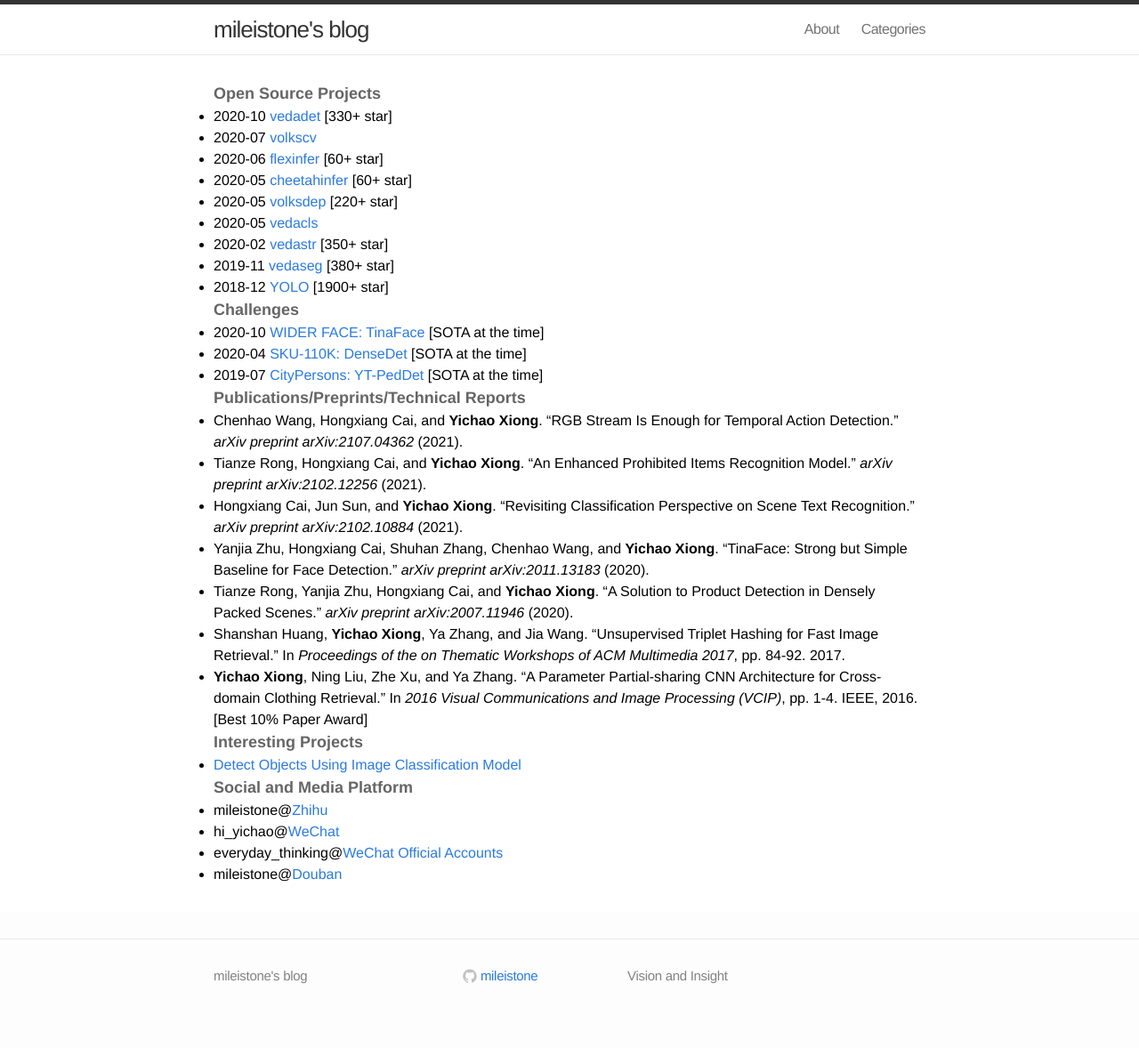
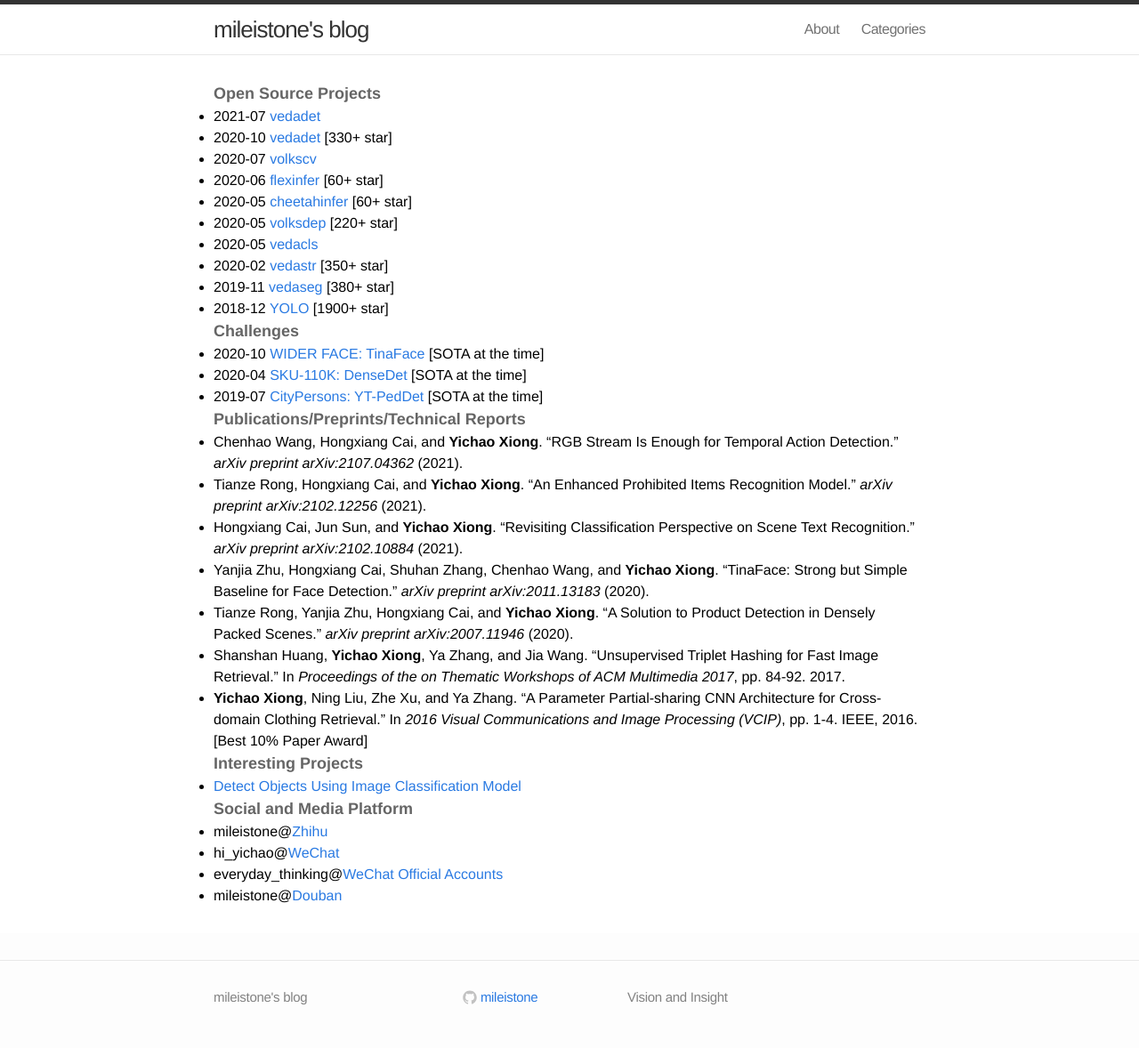
Before and after one commit to mileistone/mileistone.github.io, a Jekyll site: the page built from pages/about.md, in a window 1280 px wide. Shown: the whole page at 89% size. Built offline with Jekyll 4.4.1, drawn with Linux system fonts in a browser that asks for light colours; before the commit the page ends 1154 px from its top, so only the background shows below that.

Commit message:
Update about.md

```diff
--- a/pages/about.md
+++ b/pages/about.md
@@ -6,6 +6,7 @@ includelink: true
 ---
 
 ##### Open Source Projects
+- 2021-07 [vedadet](https://github.com/Media-Smart/vedatad)
 
 - 2020-10 [vedadet](https://github.com/Media-Smart/vedadet) [330+ star]
 
@@ -34,6 +35,7 @@ includelink: true
 - 2019-07 [CityPersons: YT-PedDet](https://github.com/cvgroup-njust/CityPersons) [SOTA at the time]
 
 ##### Publications/Preprints/Technical Reports
+
 - Chenhao Wang, Hongxiang Cai, and **Yichao Xiong**. "RGB Stream Is Enough for Temporal Action Detection." *arXiv preprint arXiv:2107.04362* (2021).
 
 - Tianze Rong, Hongxiang Cai, and **Yichao Xiong**. "An Enhanced Prohibited Items Recognition Model." *arXiv preprint arXiv:2102.12256* (2021).
```
